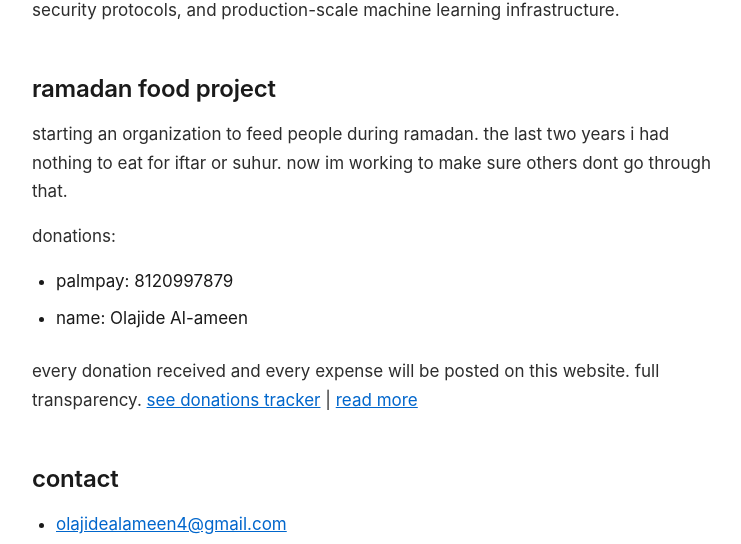
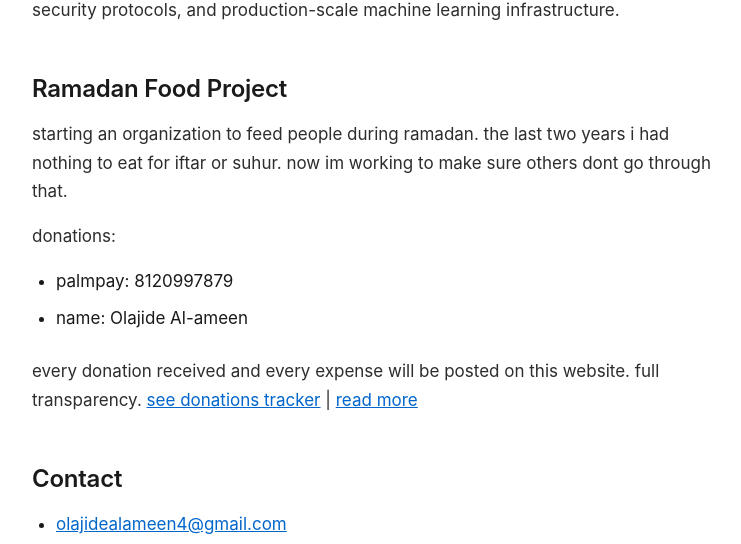
Before and after one commit to Alinxus/alameen, a Next.js app: page / in a window 1280 px wide. Shown: the part 817-1361 px from the top of the page, without its empty margins (268-1009 px from the left). Built offline with nearby package versions, Linux system fonts and the light colour scheme.

Commit message:
capitalize section headings

```diff
--- a/app/page.tsx
+++ b/app/page.tsx
@@ -21,7 +21,7 @@ export default function Home() {
 
         <p>specialize in distributed systems architecture, real-time data processing, blockchain security protocols, and production-scale machine learning infrastructure.</p>
 
-        <h2>ramadan food project</h2>
+        <h2>Ramadan Food Project</h2>
         <p>starting an organization to feed people during ramadan. the last two years i had nothing to eat for iftar or suhur. now im working to make sure others dont go through that.</p>
 
         <p>donations:</p>
@@ -32,7 +32,7 @@ export default function Home() {
 
         <p>every donation received and every expense will be posted on this website. full transparency. <a href="/articles/donations-tracker">see donations tracker</a> | <a href="/articles/ramadan-food-project">read more</a></p>
 
-        <h2>contact</h2>
+        <h2>Contact</h2>
         <ul>
           <li><a href="mailto:olajidealameen4@gmail.com">olajidealameen4@gmail.com</a></li>
           <li><a href="https://x.com/alameenpd">x.com/alameenpd</a></li>
```
